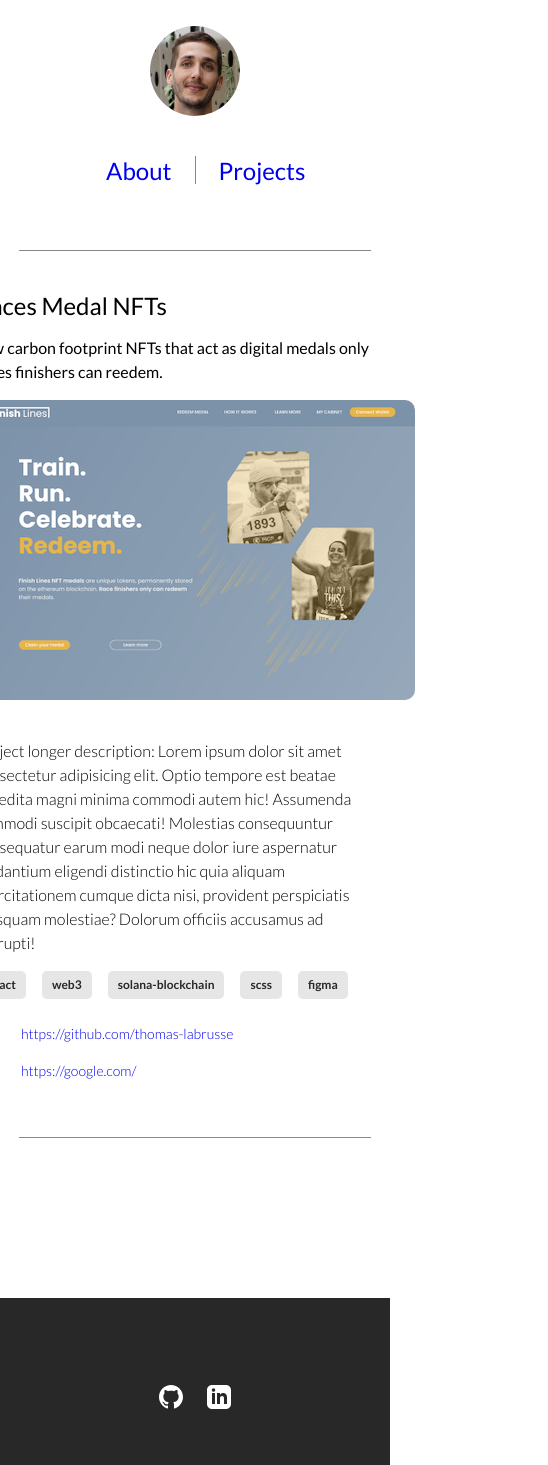
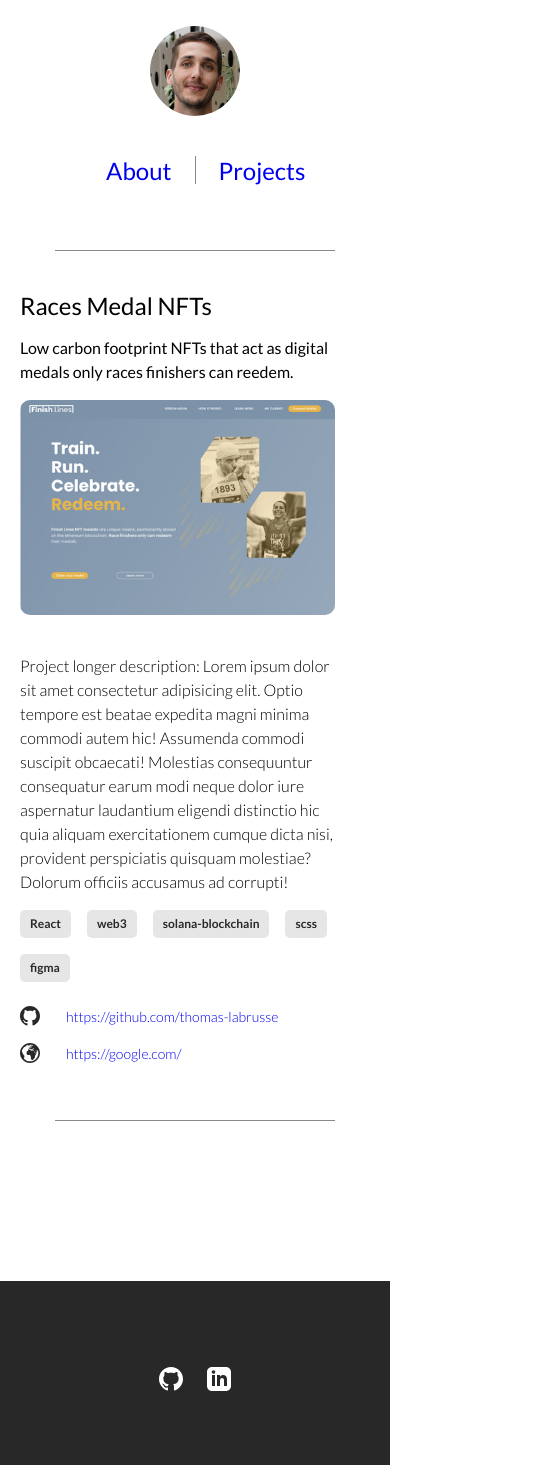
Before and after one commit to thomas-labrusse/personal-website, a Next.js app: page /projects/1 in a window 390 px wide. Shown: the top 1465 px of the page, 548 px wide, since content can reach past the window. Built offline with nearby package versions, Linux system fonts and the light colour scheme.

Commit message:
style : improved responsiveness

```diff
--- a/components/about/About.module.css
+++ b/components/about/About.module.css
@@ -1,8 +1,7 @@
 .about {
-	width: 705px;
 	max-width: 705px;
 	text-align: left;
-	margin-top: 70px;
+	margin: 70px 20px 0px 20px;
 	color: #282828;
 }
 
--- a/components/layout/Header.module.css
+++ b/components/layout/Header.module.css
@@ -4,7 +4,6 @@
 	align-items: center;
 	justify-content: center;
 	height: 210px;
-	width: 705px;
 	max-width: 705px;
 	/* border: 1px solid black; */
 }
--- a/components/projects/ProjectDetail.module.css
+++ b/components/projects/ProjectDetail.module.css
@@ -2,7 +2,7 @@
 	display: flex;
 	flex-direction: column;
 	justify-content: center;
-	/* width: 705; */
+	margin: 0 20px;
 	max-width: 705px;
 }
 
@@ -16,7 +16,8 @@
 }
 
 .image {
-	height: 300px;
+	/* height: 300px; */
+	max-width: 90%;
 	border-radius: 10px;
 }
 
@@ -32,6 +33,7 @@
 .tags {
 	display: flex;
 	flex-direction: row;
+	flex-wrap: wrap;
 	gap: 16px;
 	margin-bottom: 24px;
 }
--- a/components/projects/Projects.jsx
+++ b/components/projects/Projects.jsx
@@ -1,5 +1,4 @@
 import React from 'react'
-import Project from './ProjectDetail'
 
 import Separator from '../ui/Separator'
 
--- a/components/projects/Projects.module.css
+++ b/components/projects/Projects.module.css
@@ -3,6 +3,7 @@
 	flex-direction: row;
 	flex-wrap: wrap;
 	justify-content: center;
+	margin: 0 20px 0 20px;
 	column-gap: 80px;
 	row-gap: 60px;
 	max-width: 705px;
```
